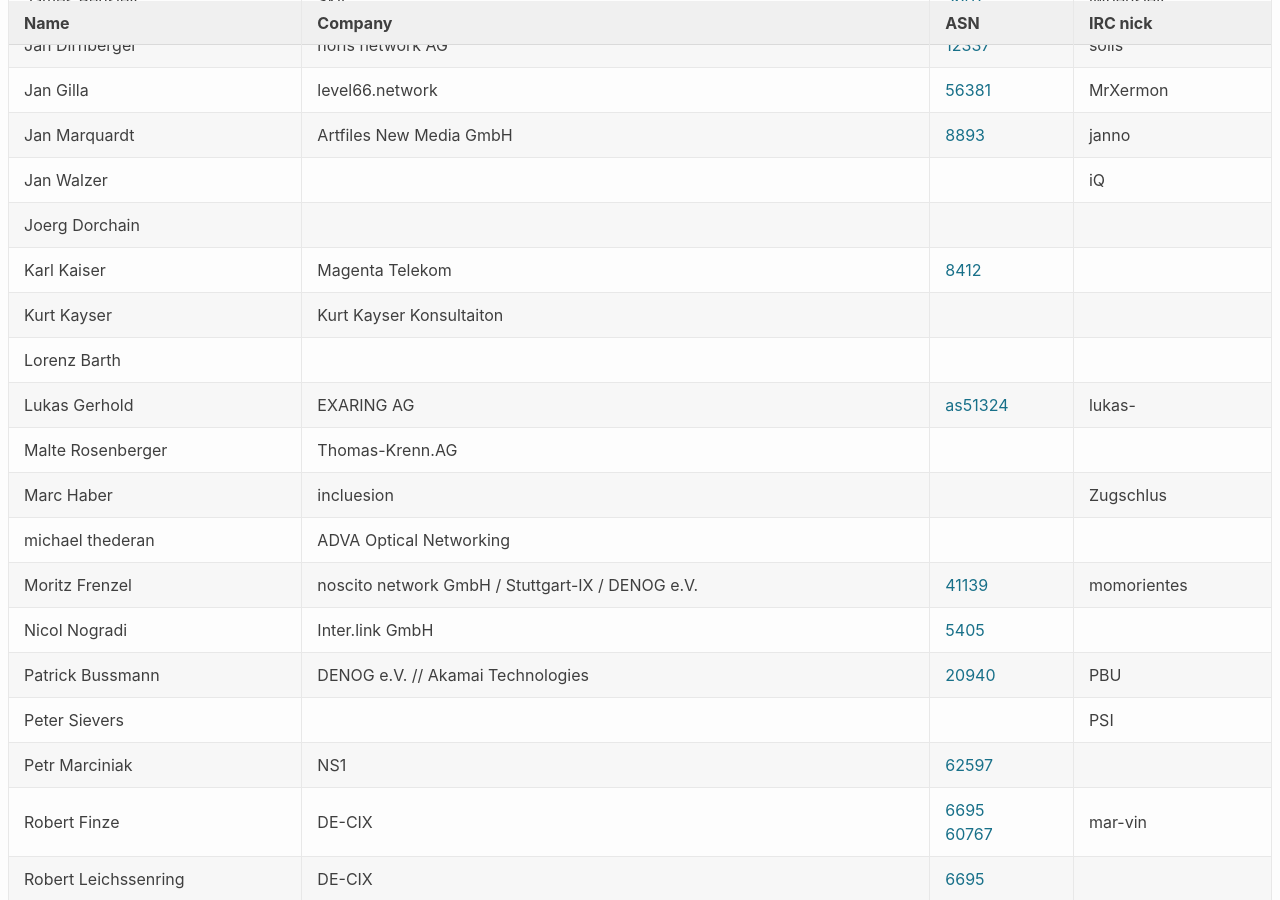
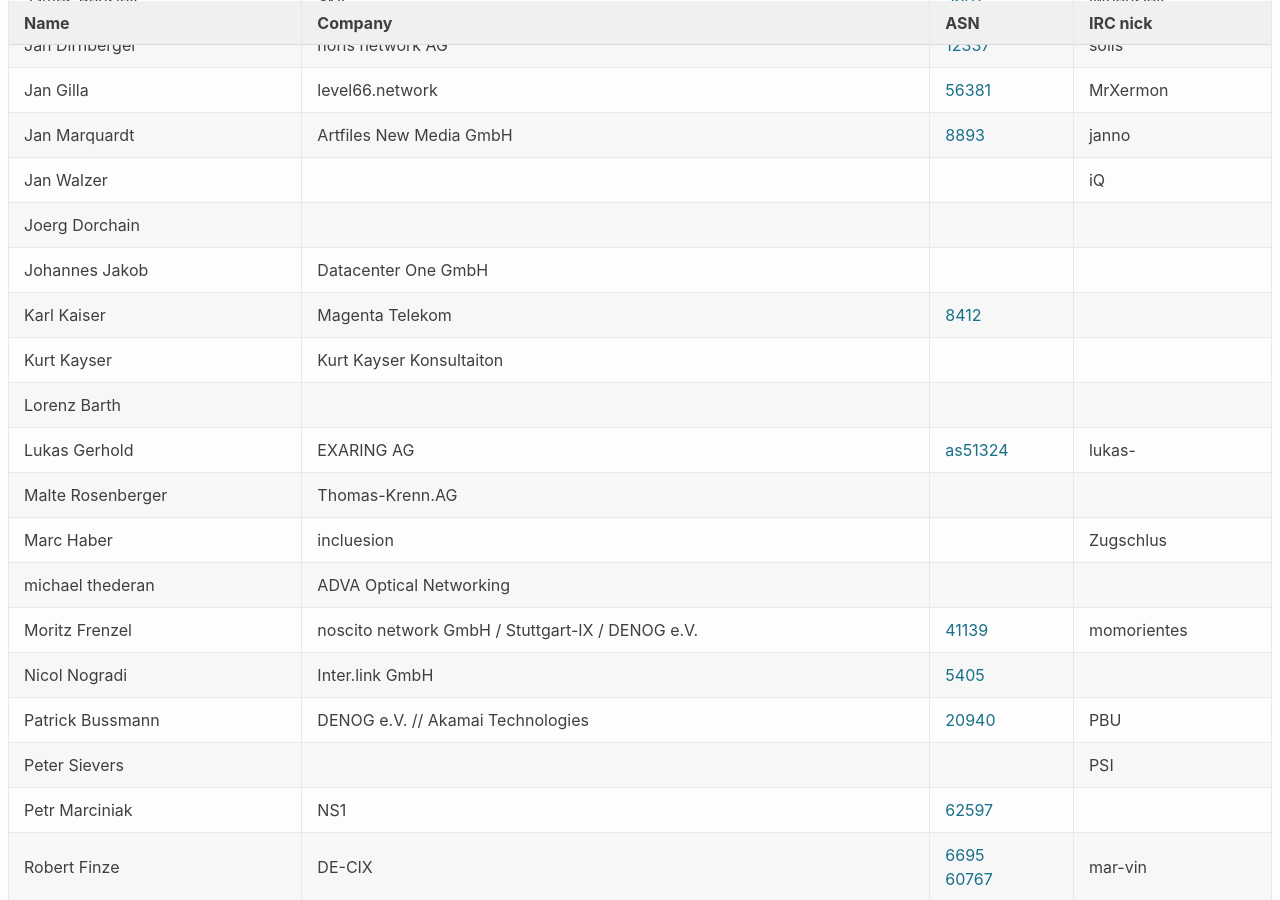
Before and after one commit to denog/pretix-attendeelist, a Jekyll site: the page built from leadershipmeetup202201/index.markdown, in a window 1280 px wide and 900 px high, scrolled down 616 px. Built offline with Jekyll 4.4.1, drawn with Linux system fonts in a browser that asks for light colours.

Commit message:
Latest data: Tue Mar  8 09:49:41 UTC 2022

```diff
--- a/_data/attendees_meetup_leader_2022-01.json
+++ b/_data/attendees_meetup_leader_2022-01.json
@@ -104,6 +104,12 @@
   {
     "name": "Joerg Dorchain",
     "company": null,
+    "irc": null,
+    "asn": null
+  },
+  {
+    "name": "Johannes Jakob",
+    "company": "Datacenter One GmbH",
     "irc": null,
     "asn": null
   },
```
